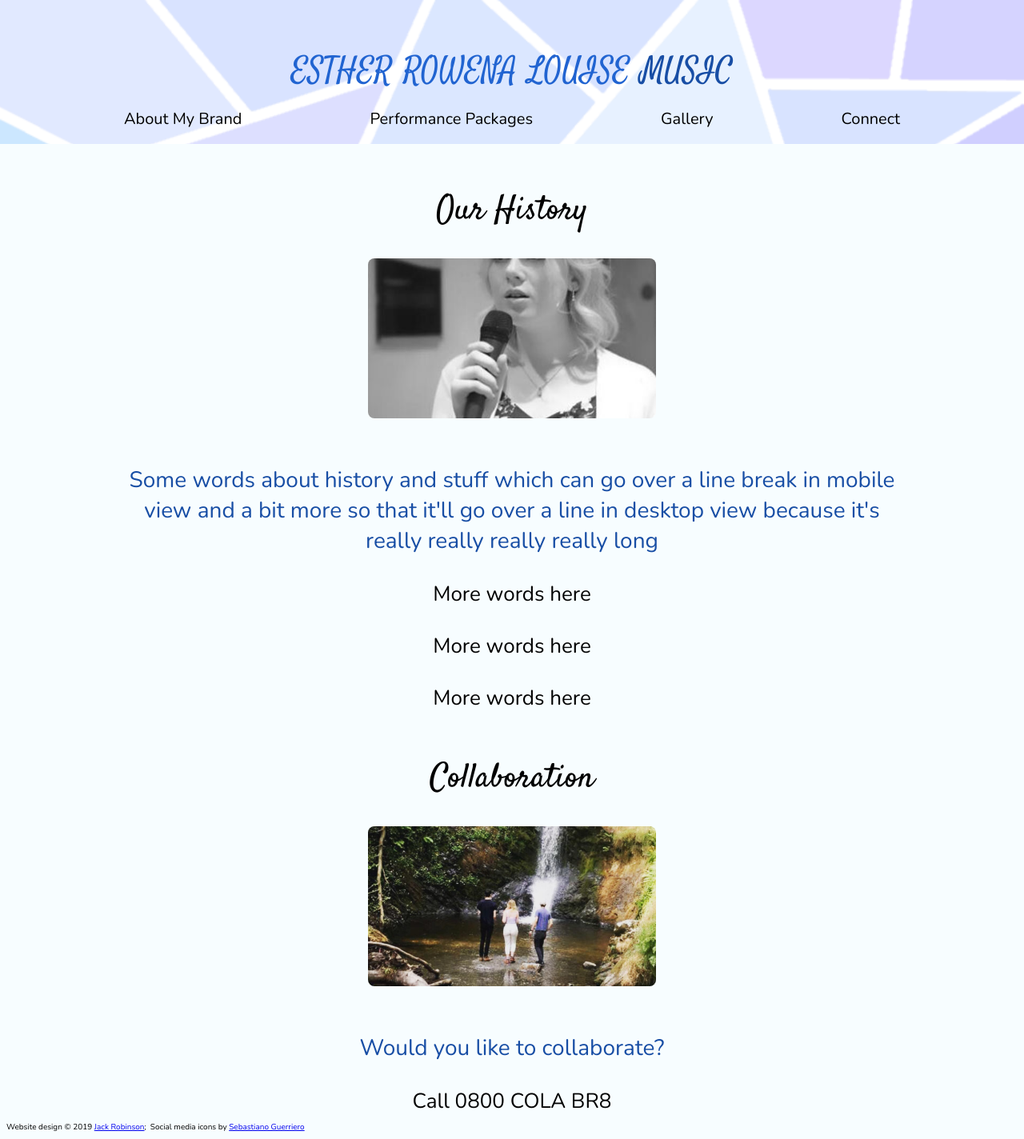
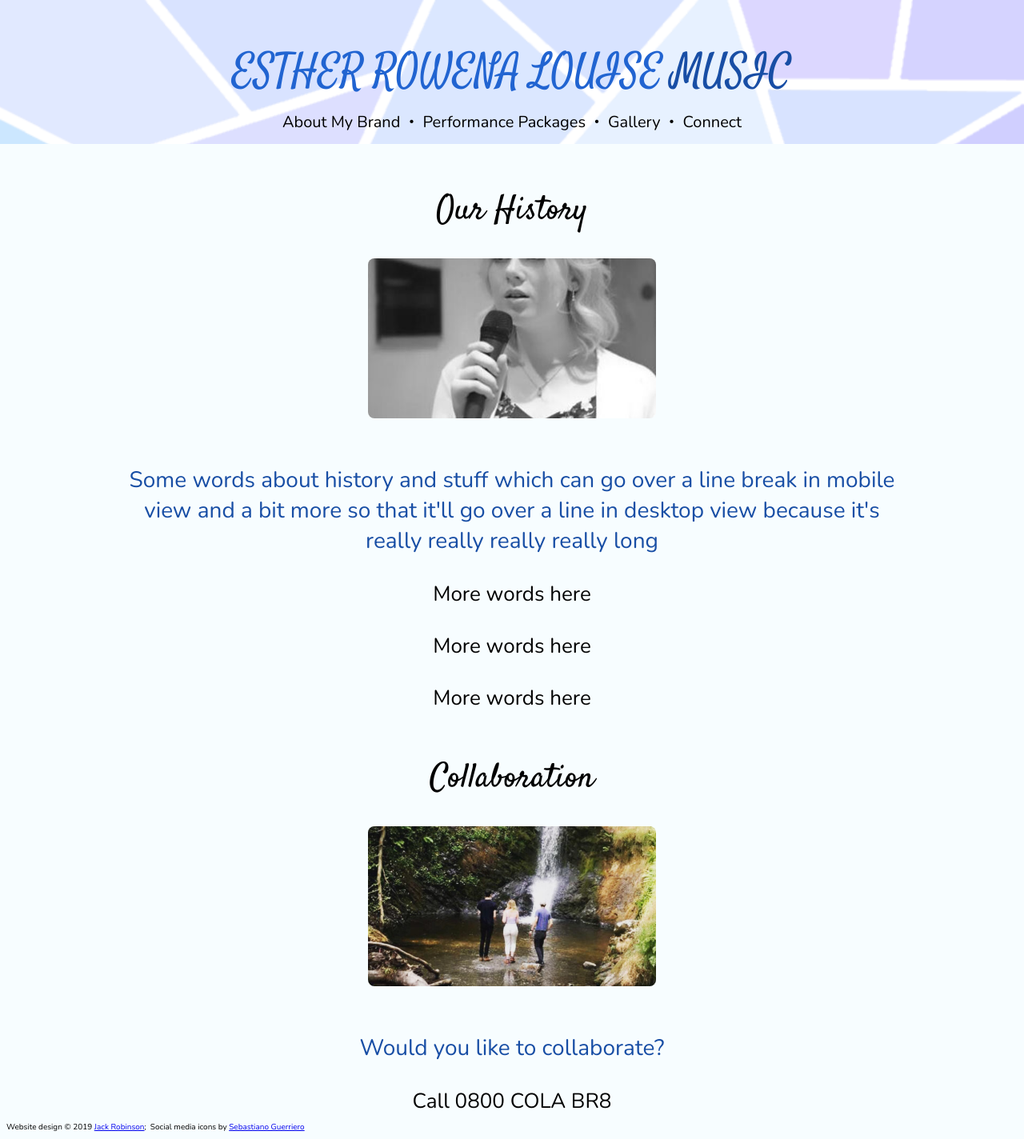
Before and after one commit to jacksdrobinson/estherrowenalouisemusic, a Jekyll site: the page built from _pages/about.html, in a window 1280 px wide. Shown: the whole page at 80% size. Built offline with Jekyll 4.4.1, drawn with Linux system fonts in a browser that asks for light colours.

Commit message:
Make navbar centered and separated by middots

```diff
--- a/_layouts/default.html
+++ b/_layouts/default.html
@@ -16,29 +16,31 @@
 
     <div class="title-bar-container" style="background-image: url('{{ site.baseurl }}/assets/images/background-shards.png')">
       <div class="title-bar-overlay">
-
         <div class="title-text-container">
           <span class="light-blue">Esther</span>
           <span class="light-blue">Rowena</span>
           <span class="light-blue">Louise</span>
           <span class="dark-blue">Music</span>
         </div>
-
-        <div id="nav-container">
+        <div class="nav-positioning-box">
+          <div class="nav-container">
             <div class="nav-item-container">
-                <a class="nav-item-text" href="{{ site.baseurl }}/about">About My Brand</a>
+              <a class="nav-item-text" href="{{ site.baseurl }}/about">About My Brand</a>
             </div>
+            <div class="nav-dot"><span>&middot;</span></div>
             <div class="nav-item-container">
-                <a class="nav-item-text" href="{{ site.baseurl }}/performance">Performance Packages</a>
+              <a class="nav-item-text" href="{{ site.baseurl }}/performance">Performance Packages</a>
             </div>
+            <div class="nav-dot"><span>&middot;</span></div>
             <div class="nav-item-container">
-                <a class="nav-item-text" href="{{ site.baseurl }}/gallery">Gallery</a>
+              <a class="nav-item-text" href="{{ site.baseurl }}/gallery">Gallery</a>
             </div>
+            <div class="nav-dot"><span>&middot;</span></div>
             <div class="nav-item-container">
-                <a class="nav-item-text" href="{{ site.baseurl }}/contact">Connect</a>
+              <a class="nav-item-text" href="{{ site.baseurl }}/contact">Connect</a>
             </div>
+          </div>
         </div>
-
       </div>
     </div>
 
--- a/assets/css/default.css
+++ b/assets/css/default.css
@@ -46,21 +46,20 @@ html, body {
 }
 
 .title-bar-overlay {
+    position: relative;
     width: 100%;
     height: 100%;
-    position: relative;
-
     background-color: rgba(255,255,255,.8);
-
-    display: flex;
-    flex-direction: column;
-    align-items: center;
-    justify-content: center;
 }
 
 .title-text-container {
+    position: absolute;
+    top: 0px;
+    left: 0px;
+    width: 100%;
+    height: 100%;
     display: flex;
-    flex-flow: row wrap;
+    flex-flow: row nowrap;
     align-items: center;
     justify-content: center;
 }
@@ -69,7 +68,7 @@ html, body {
     text-transform: uppercase;
     font-family: var(--title-font);
     font-size: 22px;
-    padding: 3px;
+    padding: 0px 6px;
     transition-property: font-size, padding;
     transition-duration: .5s;
 }
@@ -83,27 +82,34 @@ html, body {
 }
 
 /* -- Nav Bar -- */
-#nav-container {
-    height: 64px;
+.nav-positioning-box {
+    position: absolute;
+    top: 0px;
+    left: 0px;
     width: 100%;
-    position: absolute;
-    left: 0px;
-    top: calc(100% - 64px);
+    height: 100%;
+    display: flex;
+    flex-direction: column;
+    align-items: stretch;
+    justify-content: flex-end;
+}
 
+.nav-container {
+    height: 32px;
+    flex: 0 0 auto;
+    margin-bottom: 12px;
     display: flex;
-    flex-direction: row;
-    align-items: center;
-    justify-content: space-evenly;
+    flex-flow: row nowrap;
+    align-items: stretch;
+    justify-content: center;
 }
 
 .nav-item-container {
     cursor: pointer;
-    padding: 5px;
-    /* This makes the gaps between them look weird. Need solution. */
-    width: calc(100% / 4 - 10px);
     display: flex;
     flex-direction: column;
     align-items: center;
+    justify-content: center;
     transition: width .5s;
 }
 
@@ -113,7 +119,7 @@ html, body {
 
 .nav-item-text {
     font-family: var(--body-font);
-    font-size: 16px;
+    font-size: 10px;
     transition: font-size .5s;
     text-align: center;
     text-decoration: none;
@@ -122,6 +128,15 @@ html, body {
 
 .nav-item-text-active {
     color: #2164d1;
+}
+
+.nav-dot {
+    padding: 8px;
+    display: flex;
+    flex-direction: column;
+    align-items: center;
+    justify-content: center;
+    font-size: 36px;
 }
 
 /* -- Main Body -- */
@@ -158,31 +173,25 @@ html, body {
 
     .title-text-container span {
         font-size: 28px;
-        padding: 5px;
     }
 
     .nav-item-text {
-        font-size: 18px;
+        font-size: 12px;
     }
 }
 
 /*****************************\
 |*     TABLET - PORTRAIT     *|
 \*****************************/
-@media ( min-width: 570px ) {
+@media ( min-width: 560px ) {
 
     .title-text-container span {
         font-size: 40px;
-        padding: 7px;
     }
 
     .nav-item-text {
-        font-size: 20px;
+        font-size: 16px;
     }
-
-    /*.nav-item-container {
-        width: unset;
-    }*/
 }
 
 /******************************\
@@ -190,13 +199,25 @@ html, body {
 \******************************/
 @media ( min-width: 640px ) {
 
+    .title-text-container span {
+        font-size: 44px;
+    }
+
     #content-container {
         width: 640px;
         margin: auto;
     }
+
+    .nav-item-text {
+        font-size: 20px;
+    }
 }
 
 @media ( min-width: 800px ) {
+
+    .title-text-container span {
+        font-size: 48px;
+    }
 
     #content-container {
         width: 80%;
@@ -204,6 +225,11 @@ html, body {
 }
 
 @media ( min-width: 1000px ) {
+
+    .title-text-container span {
+        font-size: 52px;
+    }
+
     .nav-item-container {
         width: max-content;
     }
@@ -220,7 +246,6 @@ html, body {
 
     .title-text-container span {
         font-size: 54px;
-        padding: 8px;
     }
 
     .nav-item-text {
```
